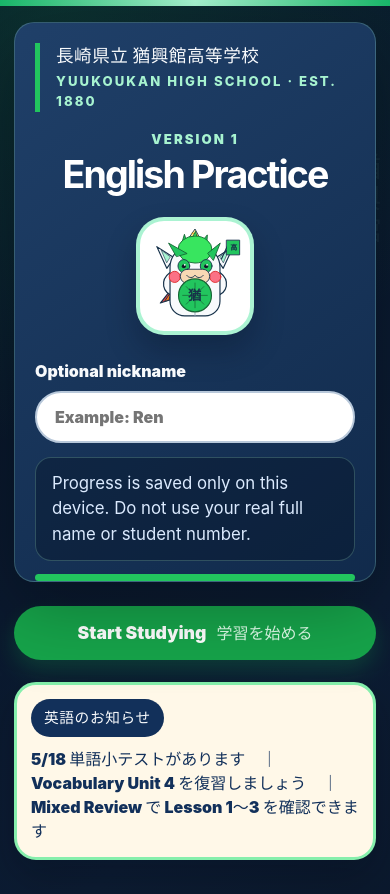
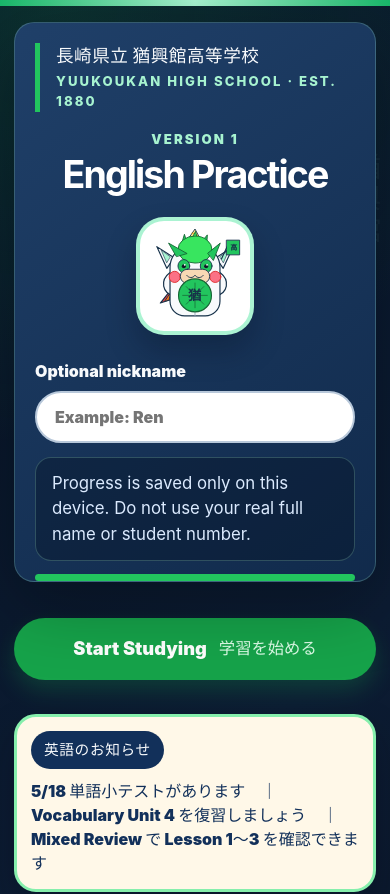
Before and after one commit to Hiddenmaverick/YKK-v2, a React (Vite) app: page / in a window 390 px wide. Shown: the top 894 px of the page. Built offline with nearby package versions, Linux system fonts and the light colour scheme.

Commit message:
Polish homepage start button spacing

```diff
--- a/src/styles.css
+++ b/src/styles.css
@@ -187,23 +187,31 @@ input:disabled {
 .home-start-panel {
   display: flex;
   justify-content: center;
-  margin: 28px 0 26px;
+  margin: 56px 0 52px;
 }
 
 .start-study-button {
   align-items: center;
-  border: 2px solid rgba(167, 243, 208, 0.55);
+  border: 2px solid rgba(167, 243, 208, 0.72);
+  box-shadow: 0 18px 38px rgba(22, 163, 74, 0.34), 0 0 0 8px rgba(134, 239, 172, 0.12);
   display: inline-flex;
   flex-wrap: wrap;
-  font-size: 1.1rem;
-  gap: 10px;
+  font-size: 1.22rem;
+  gap: 12px;
   justify-content: center;
-  min-width: min(100%, 300px);
+  min-height: 68px;
+  min-width: min(100%, 390px);
+  padding: 18px 34px;
+}
+
+.start-study-button:hover,
+.start-study-button:focus-visible {
+  box-shadow: 0 22px 44px rgba(22, 163, 74, 0.38), 0 0 0 8px rgba(134, 239, 172, 0.16);
 }
 
 .start-study-button span:last-child {
   color: #dcfce7;
-  font-size: 1rem;
+  font-size: 1.08rem;
 }
 
 .english-notice-ribbon {
@@ -1361,7 +1369,18 @@ h3 {
   }
 
   .home-start-panel {
-    margin: 24px 0 22px;
+    margin: 36px 0 34px;
+  }
+
+  .start-study-button {
+    font-size: 1.14rem;
+    min-height: 62px;
+    min-width: 0;
+    padding: 16px 22px;
+  }
+
+  .start-study-button span:last-child {
+    font-size: 1.02rem;
   }
 
   .english-schedule-card {
```
